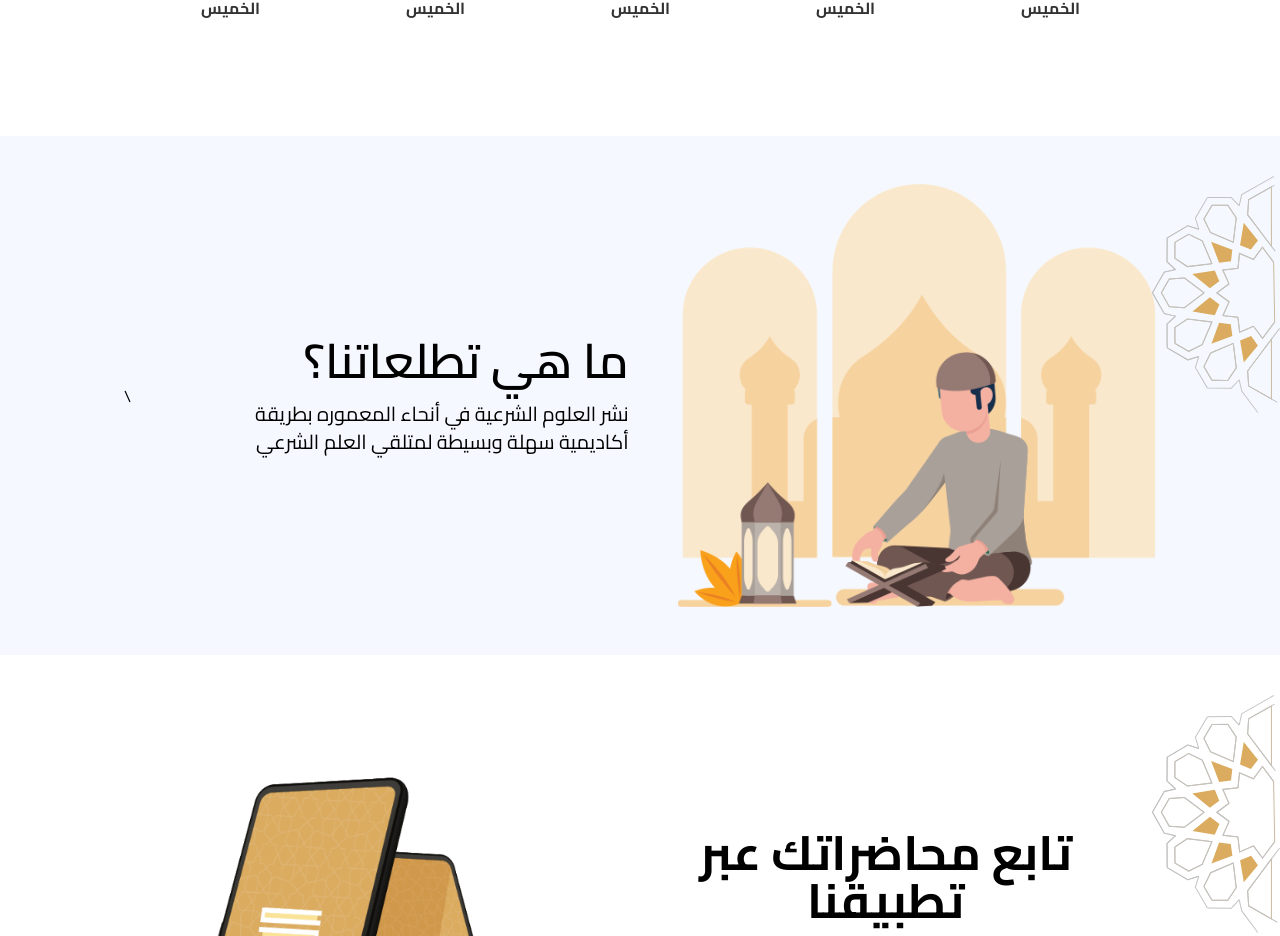
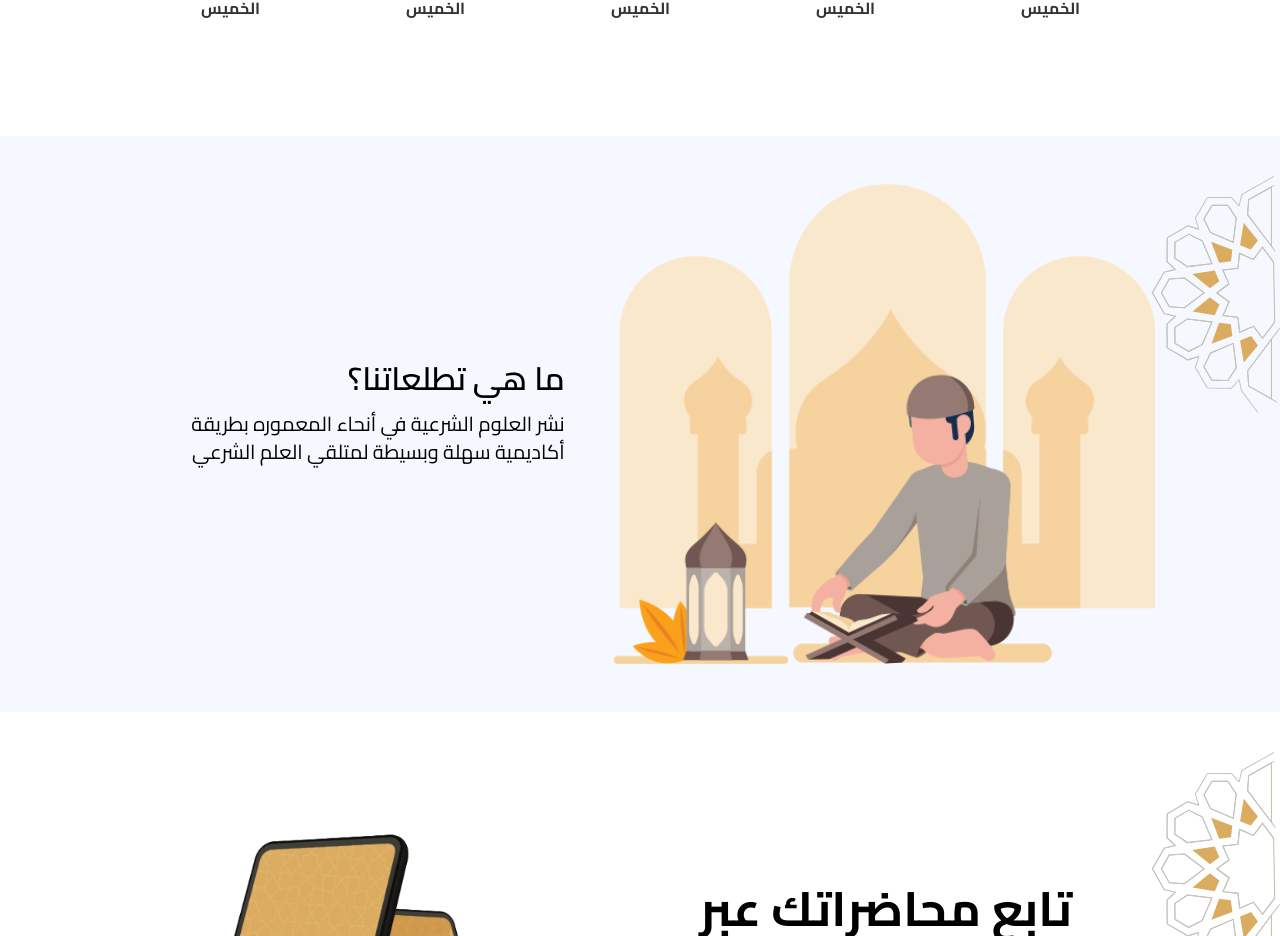
Before and after one commit to hendelshanshoury/Motoon-Frontend, a React (Vite) app: page /about in a window 1280 px wide. Shown: the part 1300-2236 px from the top of the page. Built offline with nearby package versions, Linux system fonts and the light colour scheme.

Commit message:
fix: Correct layout and spacing issues in OurVision component

```diff
--- a/src/domains/about/components/OurVision.tsx
+++ b/src/domains/about/components/OurVision.tsx
@@ -4,17 +4,17 @@ import vsion from "../../../assets/images/our-vision-04871090.png"; // Adjust th
 export const OurVision = () => {
   return (
     <>
-      <div className=" relative py-18 mx-auto md:px-12 lg:px-28 bg-[#F5F9FF]">
+      <div className=" relative py-18 mx-auto md:px-12 lg:px-28 bg-[#F5F9FF] ">
         <div className="absolute right-0 hidden top-10 lg:block">
           <img src={background} alt="background" className="w-[65%] " />
         </div>
 
-        <div className="flex flex-col items-center gap-8 px-3 py-8 mx-auto lg:flex-row ">
-          <div className="md:w-[50%] flex items-center md:justify-end w-[150%] justify-center py-4">
-            <img src={vsion} alt="motonphone" className="w-full" />
+        <div className="flex flex-col items-center gap-8 px-3 py-8 mx-auto md:flex-row">
+          <div className="md:w-[50%] flex items-center md:justify-end lg:w-[60%] justify-center py-4 ">
+            <img src={vsion} alt="motonphone" className=" md:w-full" />
           </div>
-          <div className="flex flex-col items-center justify-center gap-4 md:items-start md:justify-start lg:w-[50%]  px-4">
-            <h1 className="text-[32px] font-semibold text-black text-cemter md:text-5xl">
+          <div className="flex flex-col items-center justify-center gap-4 md:items-start md:justify-start md:w-[50%]  px-4 pb-5">
+            <h1 className="md:text-[32px] text-2xl  font-semibold text-black text-cemter md:text-5xl">
               ما هي تطلعاتنا؟{" "}
             </h1>
             <p className="md:text-xl text-center md:text-start text-black text-[20px] md:w-[90%] ">
@@ -22,7 +22,7 @@ export const OurVision = () => {
               لمتلقي العلم الشرعي{" "}
             </p>
           </div>
-          \{" "}
+          {" "}
         </div>
       </div>
     </>
```
